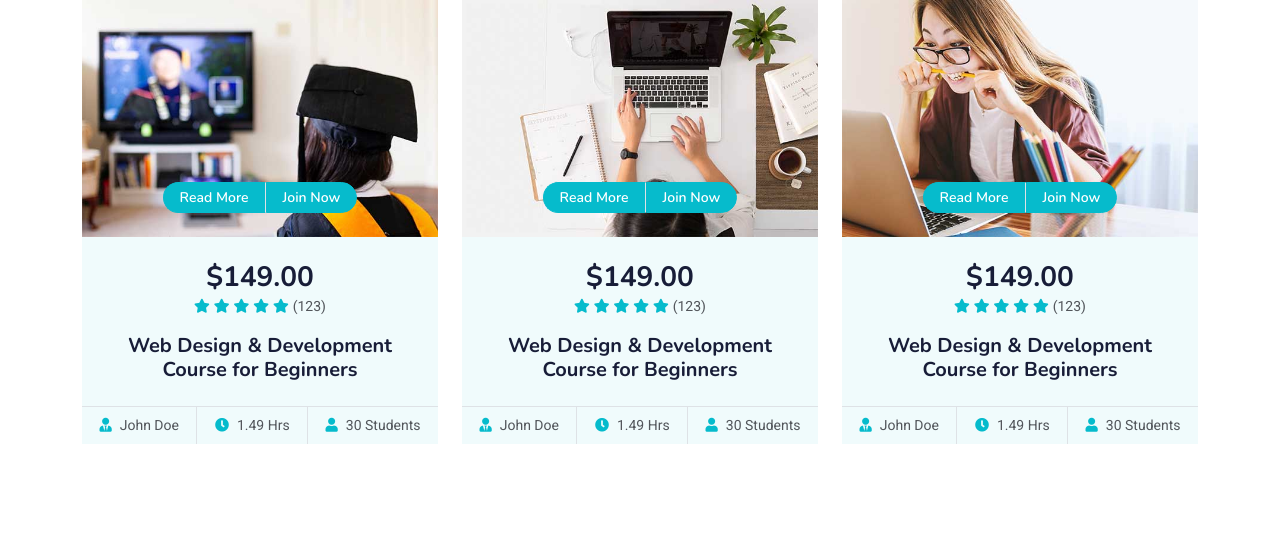
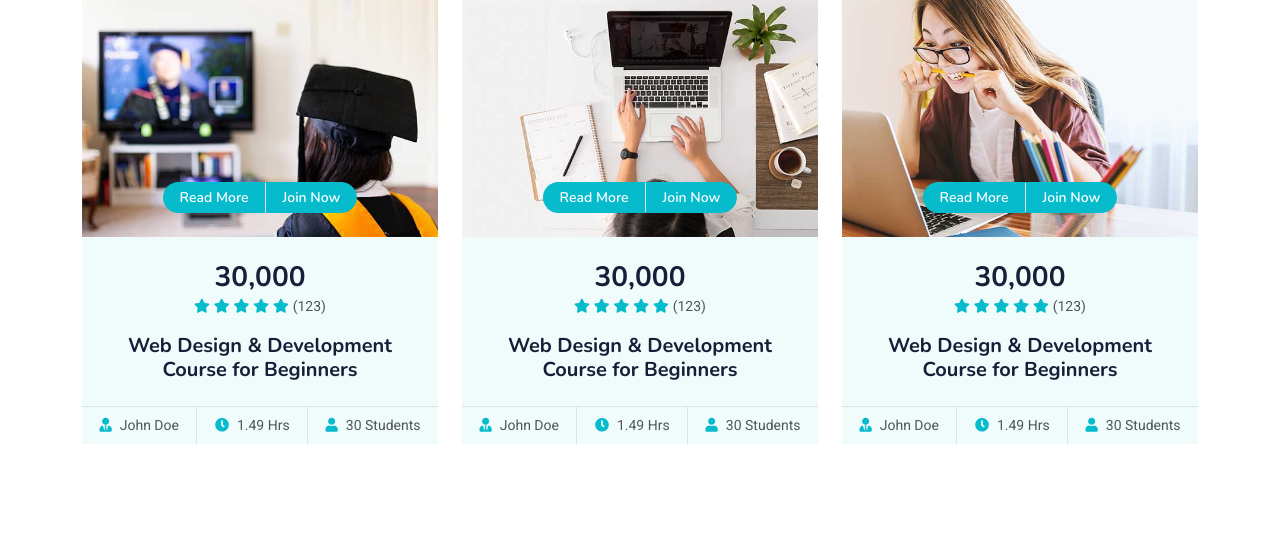
Before and after one commit to reenkambua/django-bootstap, a Django app: page /courses/ in a window 1280 px wide. Shown: the part 1304-1838 px from the top of the page. Run offline with Django 5.2, Linux system fonts and the light colour scheme; some libraries are stand-ins or nearby versions.

```diff
--- a/reen/templates/courses.html
+++ b/reen/templates/courses.html
@@ -97,7 +97,7 @@
                             </div>
                         </div>
                         <div class="text-center p-4 pb-0">
-                            <h3 class="mb-0">$149.00</h3>
+                            <h3 class="mb-0">30,000</h3>
                             <div class="mb-3">
                                 <small class="fa fa-star text-primary"></small>
                                 <small class="fa fa-star text-primary"></small>
@@ -125,7 +125,7 @@
                             </div>
                         </div>
                         <div class="text-center p-4 pb-0">
-                            <h3 class="mb-0">$149.00</h3>
+                            <h3 class="mb-0">30,000</h3>
                             <div class="mb-3">
                                 <small class="fa fa-star text-primary"></small>
                                 <small class="fa fa-star text-primary"></small>
@@ -153,7 +153,7 @@
                             </div>
                         </div>
                         <div class="text-center p-4 pb-0">
-                            <h3 class="mb-0">$149.00</h3>
+                            <h3 class="mb-0">30,000</h3>
                             <div class="mb-3">
                                 <small class="fa fa-star text-primary"></small>
                                 <small class="fa fa-star text-primary"></small>
```
Also changed, not shown: reen/templates/index.html (+7 -7 lines), reen/static/img/carousel-1.jpg (deleted), reen/static/img/carousel-2.jpg (deleted).
